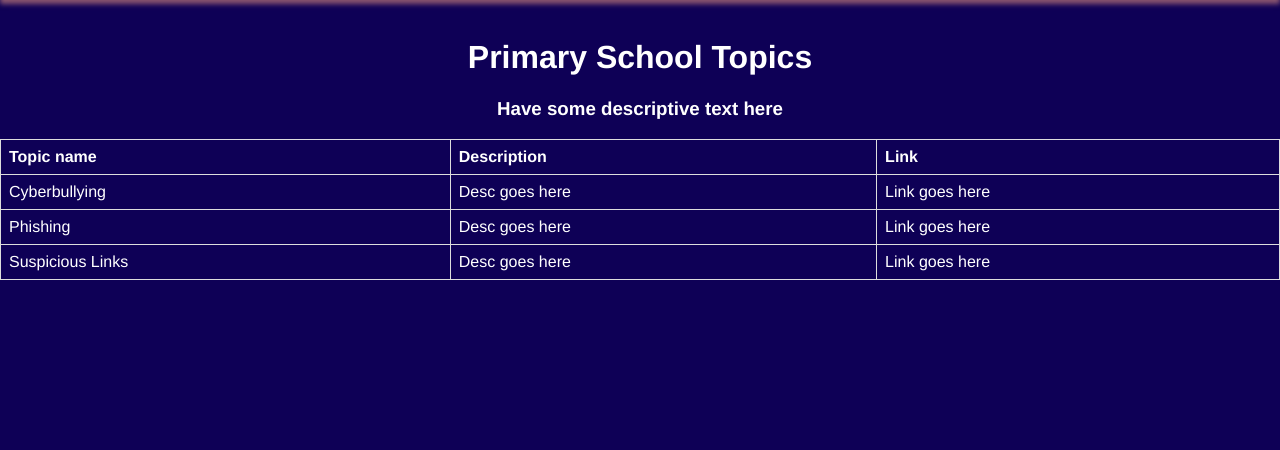
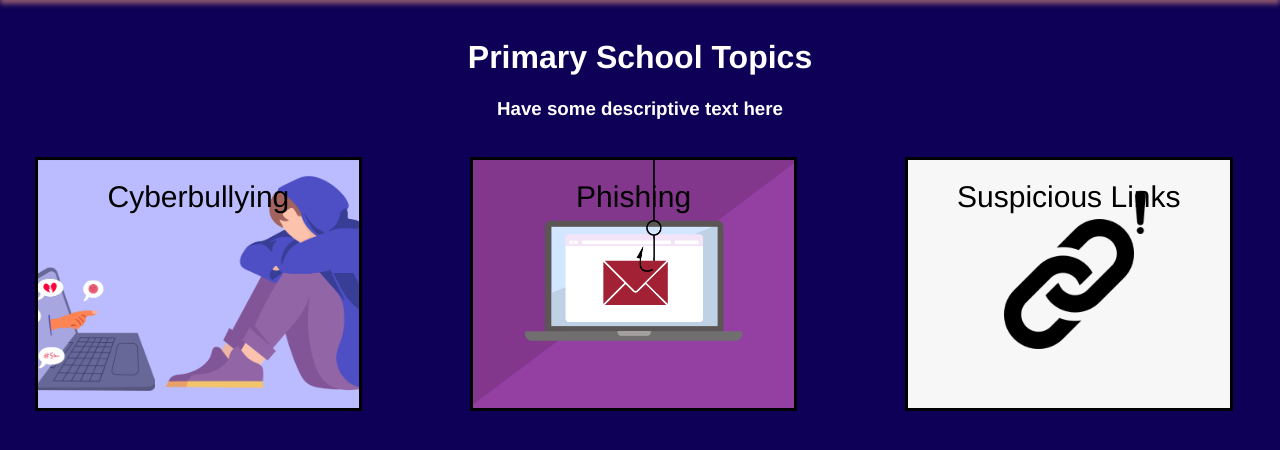
Before and after one commit to jonnyjames10/university_project, a Flask app: page /primary_school in a window 1280 px wide. Shown: the part 100-550 px from the top of the page. Run offline with Flask 2, Linux system fonts and the light colour scheme; some web fonts are replaced.

Commit message:
Added points and school to the user database and added images for the level pages

```diff
--- a/education/forms.py
+++ b/education/forms.py
@@ -12,6 +12,7 @@ class RegistrationForm(FlaskForm):
     password = PasswordField('Password',validators=[DataRequired(), Length(min=8, message='Password must be at least 8 characters long')])
     confirm_password = PasswordField('Confirm Password',validators=[DataRequired(), EqualTo('password', message='Passwords do not match')])
     date_of_birth = DateField('Date of Birth', validators=[DataRequired()])
+    school = StringField('School Name', validators=[DataRequired()])
     submit = SubmitField('REGISTER')
 
     def validate_email(self,email):
--- a/education/models.py
+++ b/education/models.py
@@ -10,6 +10,8 @@ class User(UserMixin, db.Model):
     email = db.Column(db.String(120), unique=True, nullable=False)
     password_hash = db.Column(db.String(128))
     date_of_birth = db.Column(db.DateTime, nullable=False)
+    school = db.Column(db.String(256), nullable=False)
+    points = db.Column(db.Integer, nullable=False)
     role = db.relationship('RoleMember', backref='user')
 
     def __repr__(self):
--- a/education/routes.py
+++ b/education/routes.py
@@ -19,7 +19,8 @@ def register():
     if form.validate_on_submit():
         user = User(first_name = form.first_name.data,
             last_name = form.last_name.data, email = form.email.data,
-            password = form.password.data, date_of_birth = form.date_of_birth.data)
+            password = form.password.data, date_of_birth = form.date_of_birth.data,
+            school = form.school.data, points = '0')
         db.session.add(user)
         db.session.commit()
 
--- a/education/static/style.css
+++ b/education/static/style.css
@@ -247,3 +247,39 @@ td, th {
 th {
     font-weight: bold;
 }
+
+.grid-container {
+    display: grid;
+    grid-template-columns: 31vw 31vw 31vw;
+    column-gap: 3%;
+    row-gap: 8%;
+}
+
+.grid-item {
+    margin: auto;
+    width: 22vw;
+    height: 26vh;
+    border: solid;
+    padding: 20px;
+    font-size: 30px;
+    text-align: center;
+    background-position: center center;
+    background-size: cover;
+}
+
+.grid-item:hover {
+    filter: blur(8px);
+    transition: 0.5s ease-in-out;
+}
+
+.cyberbullying {
+    background-image: url('images/cyberbullying.png');
+}
+
+.phishing {
+    background-image: url('images/phishing.png');
+}
+
+.suspiciouslink {
+    background-image: url('images/suspiciousLink.png');
+}
--- a/education/templates/primary_school.html
+++ b/education/templates/primary_school.html
@@ -2,27 +2,10 @@
 {% block content %}
     <h1>Primary School Topics</h1>
     <h3>Have some descriptive text here</h3>
-
-    <table>
-        <tr>
-            <th>Topic name</th>
-            <th>Description</th>
-            <th>Link</th>
-        </tr>
-        <tr>
-            <td>Cyberbullying</td>
-            <td>Desc goes here</td>
-            <td>Link goes here</td>
-        </tr>
-        <tr>
-            <td>Phishing</td>
-            <td>Desc goes here</td>
-            <td>Link goes here</td>
-        </tr>
-        <tr>
-            <td>Suspicious Links</td>
-            <td>Desc goes here</td>
-            <td>Link goes here</td>
-        </tr>
-    </table>
+    <br>
+    <div class="grid-container">
+        <div class="grid-item cyberbullying">Cyberbullying</div>
+        <div class="grid-item phishing">Phishing</div>
+        <div class="grid-item suspiciouslink">Suspicious Links</div>
+    </div>
 {% endblock content %}
```
Also changed, not shown: education/static/images/cyberbullying.png (added), education/static/images/phishing.png (added), education/static/images/suspiciousLink.png (added).
